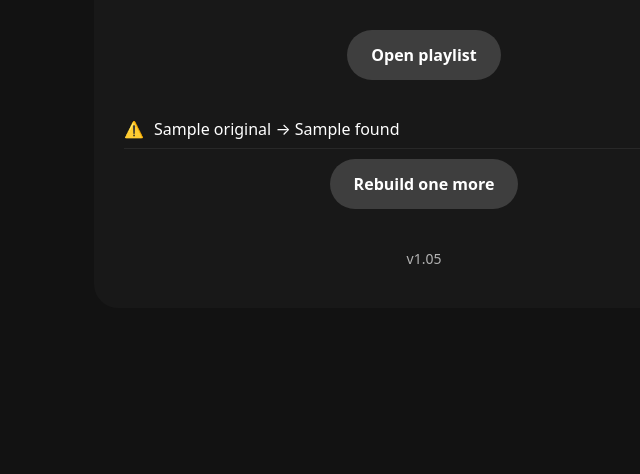
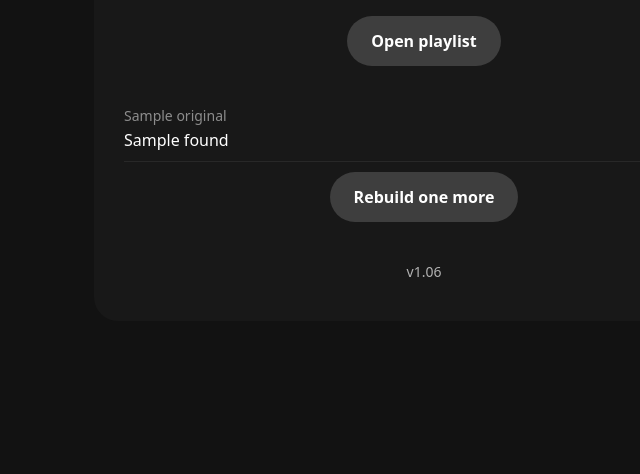
Before and after one commit to plkv/playlist-relinker, a Flask app: template templates/relink.html in a window 1280 px wide. Shown: the part 366-840 px from the top of the page, without its empty margins (216-856 px from the left). Run offline with Flask 3, Linux system fonts and the light colour scheme; the template is opened without the code that fills it: most values are stand-ins (such as "Sample title", 1, 10 or a date in 2020).

Commit message:
Update all project files

```diff
--- a/app.py
+++ b/app.py
@@ -97,6 +97,17 @@ def relink():
 
     sp = spotipy.Spotify(auth=token_info['access_token'])
 
+    def clean_track_name(name):
+        # убрать скобки для fallback поиска
+        return re.sub(r'\(.*?\)', '', name).strip()
+
+    def is_remix(text):
+        return 'remix' in text.lower()
+
+    def is_original(text):
+        keywords = ['original', 'edit', 'radio mix', 'radio edit']
+        return any(word in text.lower() for word in keywords)
+
     try:
         playlist_id = playlist_url.split("/")[-1].split("?")[0]
         original_playlist = sp.playlist(playlist_id)
@@ -114,35 +125,39 @@ def relink():
             original_track_name = track['name']
             original_artist_name = track['artists'][0]['name']
             original_artists = artist_list(original_artist_name)
+            original_is_remix = is_remix(original_track_name)
+            original_is_original = is_original(original_track_name)
 
             query = f"{original_track_name} {original_artist_name}"
             search_result = sp.search(q=query, type="track", limit=5)
 
             best_match = None
 
-            if search_result['tracks']['items']:
-                for candidate in search_result['tracks']['items']:
-                    candidate_name = candidate['name']
-                    candidate_artists = ', '.join(a['name'] for a in candidate['artists'])
-                    found_artists_list = artist_list(candidate_artists)
+            candidates = search_result['tracks']['items']
 
-                    if is_similar_name(candidate_name, original_track_name) and has_common_artist(original_artists, found_artists_list):
-                        best_match = candidate
-                        break
+            if not candidates:
+                fallback_query = clean_track_name(original_track_name)
+                fallback_result = sp.search(q=fallback_query, type="track", limit=5)
+                candidates = fallback_result['tracks']['items']
 
-            # fallback - ищем только по названию трека
-            if not best_match:
-                fallback_query = f"{original_track_name}"
-                fallback_result = sp.search(q=fallback_query, type="track", limit=5)
+            for candidate in candidates:
+                candidate_name = candidate['name']
+                candidate_artists = ', '.join(a['name'] for a in candidate['artists'])
+                found_artists_list = artist_list(candidate_artists)
 
-                for candidate in fallback_result['tracks']['items']:
-                    candidate_name = candidate['name']
-                    candidate_artists = ', '.join(a['name'] for a in candidate['artists'])
-                    found_artists_list = artist_list(candidate_artists)
+                candidate_is_remix = is_remix(candidate_name)
+                candidate_is_original = is_original(candidate_name)
 
-                    if is_similar_name(candidate_name, original_track_name) and has_common_artist(original_artists, found_artists_list):
-                        best_match = candidate
-                        break
+                # Логика фильтрации ремиксов
+                if original_is_remix and not candidate_is_remix:
+                    continue
+                if not original_is_remix and candidate_is_remix:
+                    continue
+
+                # Проверка имени и артистов
+                if is_similar_name(candidate_name, original_track_name) and has_common_artist(original_artists, found_artists_list):
+                    best_match = candidate
+                    break
 
             if best_match:
                 found_tracks.append(best_match['id'])
@@ -181,6 +196,7 @@ def relink():
     except Exception as e:
         return render_template('relink.html', error=str(e))
 
+
 # ======= Run =======
 
 if __name__ == '__main__':
--- a/templates/relink.html
+++ b/templates/relink.html
@@ -63,9 +63,18 @@
     }
     .track {
       display: flex;
-      align-items: center;
-      padding: 8px 0;
+      flex-direction: column;
+      align-items: flex-start;
+      padding: 10px 0;
       border-bottom: 1px solid #282828;
+    }
+    .track-original {
+      opacity: 0.5;
+      font-size: 14px;
+    }
+    .track-found {
+      margin-top: 4px;
+      font-size: 16px;
     }
     .track-icon {
       margin-right: 10px;
@@ -96,19 +105,16 @@
     <div class="track-list">
       {% for track in report_tracks %}
         <div class="track">
-          <div class="track-icon">
-            {% if track.status == 'found' %}
-              ✅
-            {% else %}
-              ⚠️
-            {% endif %}
+          <div class="track-original">
+            {{ track.original }}
           </div>
-          <div>
-            {{ track.original }}
-            {% if track.found %}
-              → {{ track.found }}
-            {% endif %}
-          </div>
+          {% if track.found %}
+            <div class="track-found">
+              {{ track.found }}
+            </div>
+          {% else %}
+            <div class="track-found" style="color: #FFA500;">Not found</div>
+          {% endif %}
         </div>
       {% endfor %}
     </div>
@@ -119,7 +125,7 @@
 
     <a href="{{ url_for('link') }}" class="button">Rebuild one more</a>
 
-    <div class="version">v1.05</div>
+    <div class="version">v1.06</div>
   </div>
 
   <script>
```
Also changed, not shown: templates/.render_temp_relink.html (+21 -15 lines).
